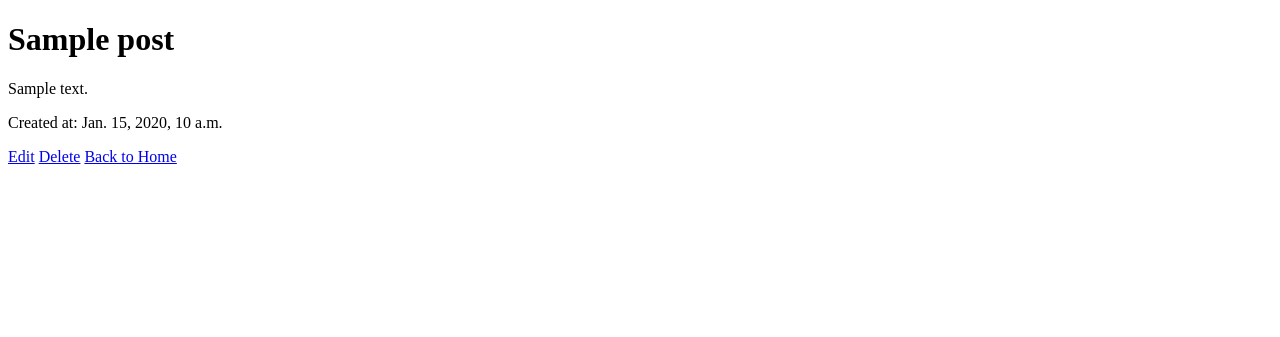
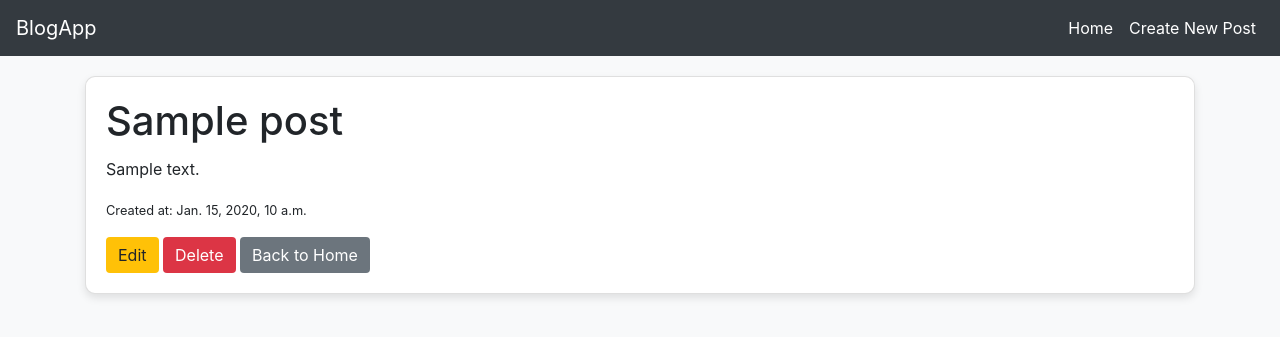
Before and after one commit to Bernardonasc/SoftwareTesting, a Django app: template myproject/blog/templates/blog/post_detail.html in a window 1280 px wide. Shown: the top 337 px of the page. Run offline with Django 4.2, Linux system fonts and the light colour scheme; the template is opened without the code that fills it: most values are stand-ins (such as "Sample title", 1, 10 or a date in 2020); some libraries are stand-ins or nearby versions.

Commit message:
feat: styling the software

```diff
--- a/myproject/blog/forms.py
+++ b/myproject/blog/forms.py
@@ -1,7 +1,10 @@
 from django import forms
 from .models import Post
+from ckeditor.widgets import CKEditorWidget
 
 class PostForm(forms.ModelForm):
+    content = forms.CharField(widget=CKEditorWidget())
+
     class Meta:
         model = Post
         fields = ['title', 'content']
--- a/myproject/blog/models.py
+++ b/myproject/blog/models.py
@@ -1,8 +1,9 @@
 from django.db import models
+from ckeditor.fields import RichTextField
 
 class Post(models.Model):
     title = models.CharField(max_length=100)
-    content = models.TextField()
+    content = RichTextField()
     created_at = models.DateTimeField(auto_now_add=True)
 
     def __str__(self):
--- /dev/null
+++ b/myproject/blog/templates/blog/base.html
@@ -0,0 +1,83 @@
+<!DOCTYPE html>
+<html>
+<head>
+    <title>{% block title %}BlogApp{% endblock %}</title>
+    <link href="https://stackpath.bootstrapcdn.com/bootstrap/4.5.2/css/bootstrap.min.css" rel="stylesheet">
+    <style>
+        body {
+            background-color: #f8f9fa;
+        }
+        .navbar {
+            margin-bottom: 20px;
+            background-color: #343a40;
+        }
+        .navbar-brand, .nav-link {
+            color: #ffffff !important;
+        }
+        .card {
+            margin-bottom: 20px;
+            border-radius: 10px;
+            box-shadow: 0 4px 8px rgba(0, 0, 0, 0.1);
+        }
+        .btn-primary {
+            background-color: #007bff;
+            border: none;
+        }
+        .btn-primary:hover {
+            background-color: #0056b3;
+        }
+        .btn-warning {
+            background-color: #ffc107;
+            border: none;
+        }
+        .btn-warning:hover {
+            background-color: #e0a800;
+        }
+        .btn-danger {
+            background-color: #dc3545;
+            border: none;
+        }
+        .btn-danger:hover {
+            background-color: #c82333;
+        }
+        .btn-success {
+            background-color: #28a745;
+            border: none;
+        }
+        .btn-success:hover {
+            background-color: #218838;
+        }
+        .btn-secondary {
+            background-color: #6c757d;
+            border: none;
+        }
+        .btn-secondary:hover {
+            background-color: #5a6268;
+        }
+    </style>
+</head>
+<body>
+    <nav class="navbar navbar-expand-lg navbar-dark">
+        <a class="navbar-brand" href="#">BlogApp</a>
+        <button class="navbar-toggler" type="button" data-toggle="collapse" data-target="#navbarNav" aria-controls="navbarNav" aria-expanded="false" aria-label="Toggle navigation">
+            <span class="navbar-toggler-icon"></span>
+        </button>
+        <div class="collapse navbar-collapse" id="navbarNav">
+            <ul class="navbar-nav ml-auto">
+                <li class="nav-item">
+                    <a class="nav-link" href="{% url 'home' %}">Home</a>
+                </li>
+                <li class="nav-item">
+                    <a class="nav-link" href="{% url 'post_create' %}">Create New Post</a>
+                </li>
+            </ul>
+        </div>
+    </nav>
+    <div class="container">
+        {% block content %}{% endblock %}
+    </div>
+    <script src="https://code.jquery.com/jquery-3.5.1.slim.min.js"></script>
+    <script src="https://cdn.jsdelivr.net/npm/@popperjs/core@2.5.4/dist/umd/popper.min.js"></script>
+    <script src="https://stackpath.bootstrapcdn.com/bootstrap/4.5.2/js/bootstrap.min.js"></script>
+</body>
+</html>
--- a/myproject/blog/templates/blog/post_detail.html
+++ b/myproject/blog/templates/blog/post_detail.html
@@ -1,14 +1,16 @@
-<!DOCTYPE html>
-<html>
-<head>
-    <title>{{ post.title }}</title>
-</head>
-<body>
-    <h1>{{ post.title }}</h1>
-    <p>{{ post.content }}</p>
-    <p>Created at: {{ post.created_at }}</p>
-    <a href="{% url 'post_update' post.pk %}">Edit</a>
-    <a href="{% url 'post_delete' post.pk %}">Delete</a>
-    <a href="{% url 'home' %}">Back to Home</a>
-</body>
-</html>
+{% extends 'blog/base.html' %}
+
+{% block title %}{{ post.title }}{% endblock %}
+
+{% block content %}
+    <div class="card">
+        <div class="card-body">
+            <h1 class="card-title">{{ post.title }}</h1>
+            <p class="card-text">{{ post.content }}</p>
+            <p><small>Created at: {{ post.created_at }}</small></p>
+            <a href="{% url 'post_update' post.pk %}" class="btn btn-warning">Edit</a>
+            <a href="{% url 'post_delete' post.pk %}" class="btn btn-danger">Delete</a>
+            <a href="{% url 'home' %}" class="btn btn-secondary">Back to Home</a>
+        </div>
+    </div>
+{% endblock %}
--- a/myproject/manage.py
+++ b/myproject/manage.py
@@ -1,6 +1,9 @@
 #!/usr/bin/env python
 import os
 import sys
+
+sys.setrecursionlimit(1500)
+
 
 if __name__ == "__main__":
     os.environ.setdefault("DJANGO_SETTINGS_MODULE", "myproject.settings")
--- a/myproject/myproject/settings.py
+++ b/myproject/myproject/settings.py
@@ -16,6 +16,7 @@ INSTALLED_APPS = [
     'django.contrib.messages',
     'django.contrib.staticfiles',
     'blog',
+    'ckeditor',
 ]
 
 MIDDLEWARE = [
@@ -82,4 +83,7 @@ USE_TZ = True
 
 STATIC_URL = '/static/'
 
+MEDIA_URL = '/media/'
+MEDIA_ROOT = os.path.join(BASE_DIR, 'media/')
+
 DEFAULT_AUTO_FIELD = 'django.db.models.BigAutoField'
```
Also changed, not shown: myproject/blog/templates/blog/home.html (+25 -15 lines), myproject/blog/templates/blog/post_confirm_delete.html (+16 -14 lines), myproject/blog/templates/blog/post_form.html (+17 -15 lines), myproject/blog/views.py (+14 -2 lines), myproject/blog/migrations/0002_alter_post_content.py (added), myproject/db.sqlite3.
